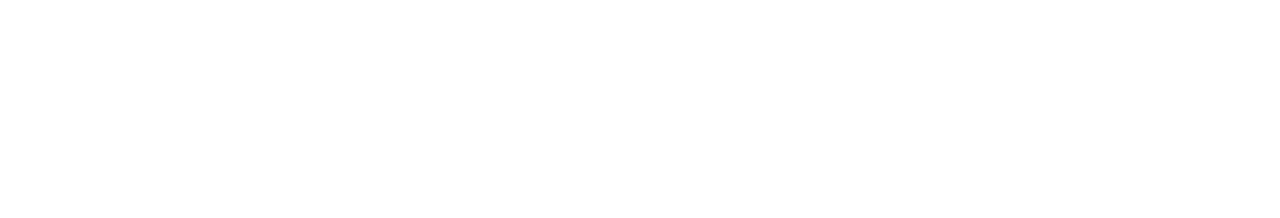
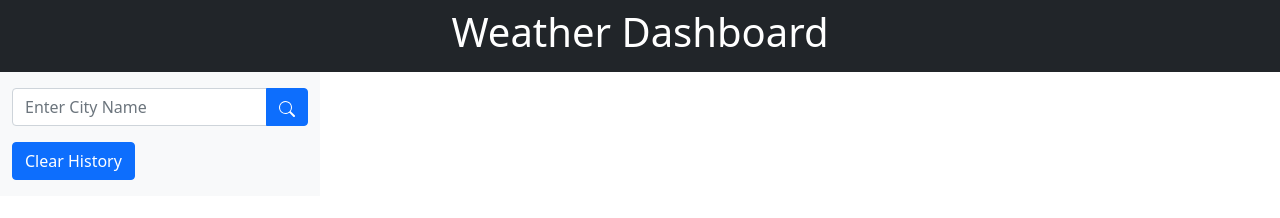
Before and after one commit to Laceya25/Dazzling-Weather-App, a plain HTML site: page index.html in a window 1280 px wide. Drawn offline with nearby package versions, Linux system fonts and the light colour scheme.

Commit message:
added enter city button and clear history button in html

```diff
--- a/index.html
+++ b/index.html
@@ -13,7 +13,29 @@
    <script src="https://cdn.jsdelivr.net/npm/dayjs@1.11.3/dayjs.min.js"
    integrity="sha256-iu/zLUB+QgISXBLCW/mcDi/rnf4m4uEDO0wauy76x7U=" crossorigin="anonymous"></script>
 </head>
+
     <body>
-
+   <header class="container-fluid text-center text-white bg-dark p-2">
+    <h1>Weather Dashboard</h1>
+   </header>
+<!--Container-->
+   <div class="container-fluid">
+    <div class="row">
+      <div class="col-lg-3 bg-light">
+        <h2 class="input-group mb-3"></h2>
+        <div class="input-group mb-3">
+          <input type="text" class="form-control" placeholder="Enter City Name" aria-describedby="basic-addon1" id="citySearch">
+          <!--Button-->
+          <button class="btn btn-primary" id="searchBtn">
+            <svg xmlns="http://www.w3.org/2000/svg" width="16" height="16" fill="currentColor" class="bi bi-search" viewBox="0 0 16 16">
+              <path d="M11.742 10.344a6.5 6.5 0 1 0-1.397 1.398h-.001c.03.04.062.078.098.115l3.85 3.85a1 1 0 0 0 1.415-1.414l-3.85-3.85a1.007 1.007 0 0 0-.115-.1zM12 6.5a5.5 5.5 0 1 1-11 0 5.5 5.5 0 0 1 11 0z"/>
+            </svg>
+          </button>
+        </div>
+        <button class="btn btn-primary mb-3" type="button" id="clear-H">Clear History</button>
+        <form id="hisotry"></form>
+      </div>
+    </div>
+   </div>
     <script src="./Assets/script.js"></script>
     </body>
```
